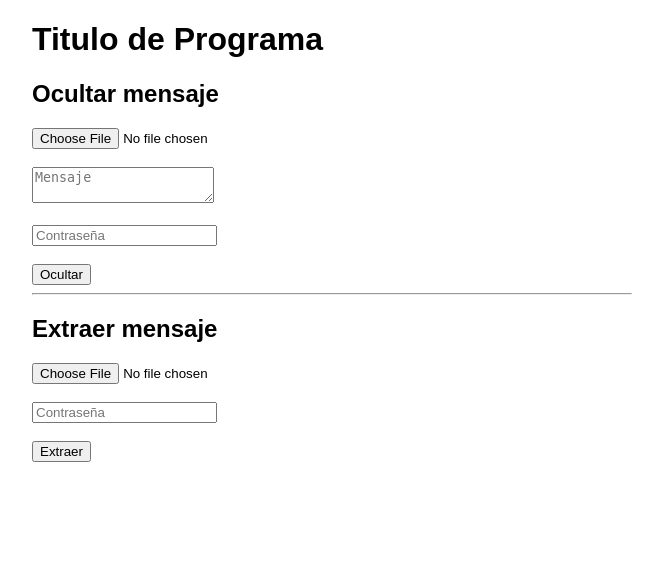
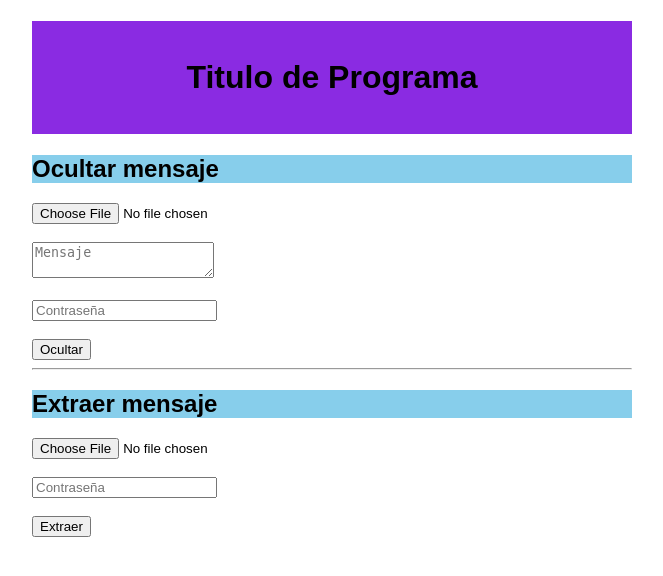
Before and after one commit to ivan-kartashov/TFG_esteganography, a Flask app: page / in a window 1280 px wide. Shown: the top 576 px of the page, without its empty margins (308-971 px from the left). Run offline with Flask 3, Linux system fonts and the light colour scheme.

Commit message:
Cambio 1 de Sebas

```diff
--- a/static/stylesheet.css
+++ b/static/stylesheet.css
@@ -3,3 +3,14 @@ body {
     width: 600px;
     margin: auto;
 }
+
+h1 {
+    padding: 1cm;
+    text-align: center;
+    background-position: fixed;
+    background-color: blueviolet;
+}
+
+h2 {
+    background-color: skyblue;
+}
```
